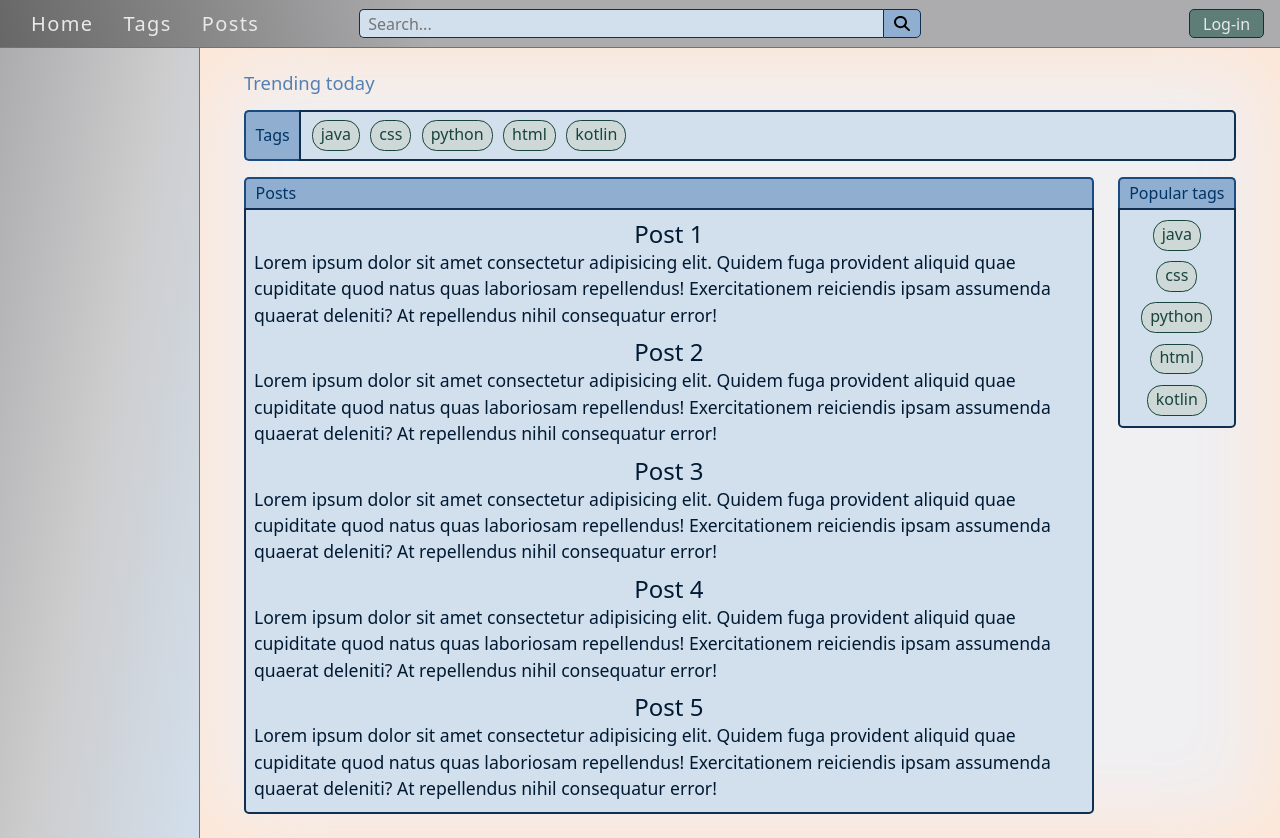
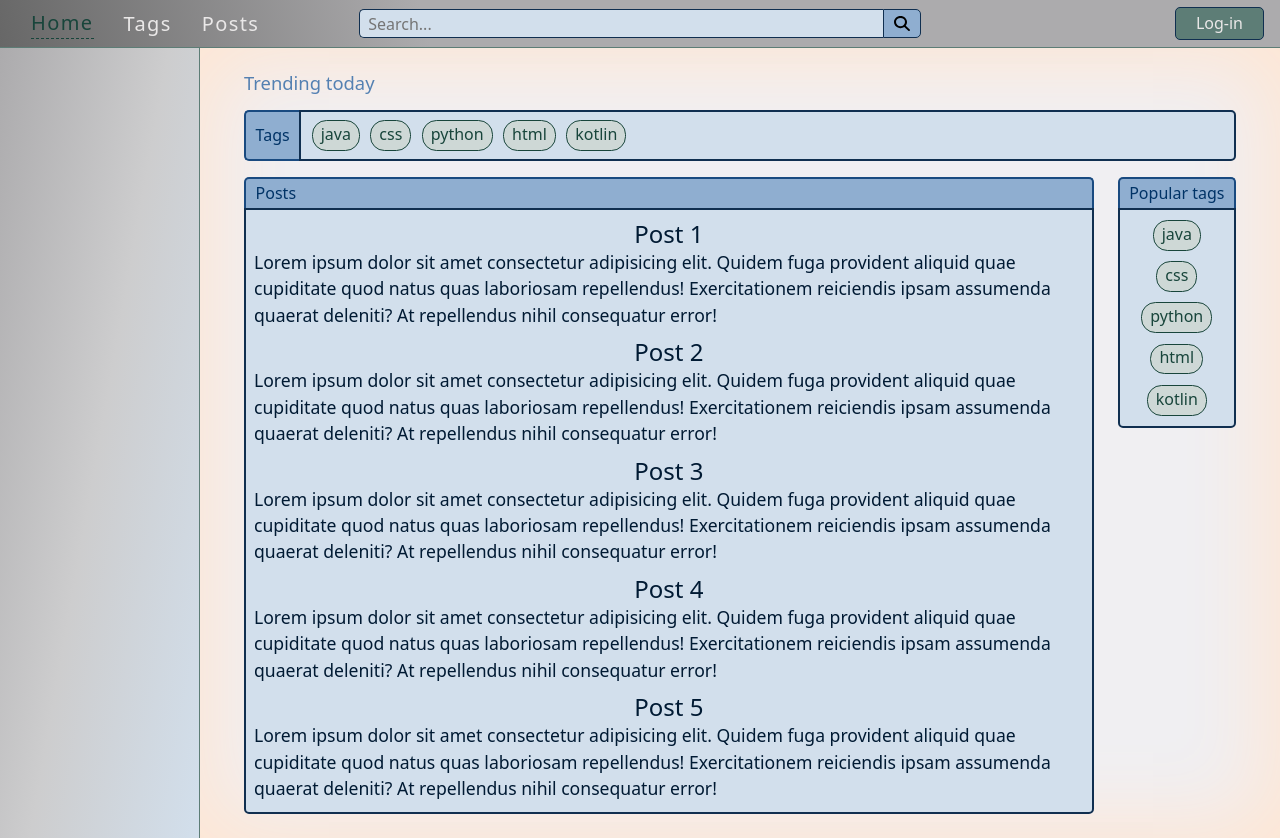
Before and after one commit to teodorpenevski/forum, an Angular app: page / in a window 1280 px wide. Built offline with nearby package versions, Linux system fonts and the light colour scheme.

Commit message:
Finished header/navbar component (v1.0)

```diff
--- a/src/app/components/nav-links/nav-links.component.css
+++ b/src/app/components/nav-links/nav-links.component.css
@@ -20,7 +20,6 @@
 }
 
 .nav-item {
-
   width: auto;
   height: 100%;
 
@@ -35,11 +34,21 @@
 
 .nav-link:hover {
   color: var(--color-primary-main);
+  text-shadow: 0 0 1px var(--color-primary-light);
 }
 
-.selected {
+.nav-link:focus {
   color: var(--color-accent-green-dark);
-  /* border-bottom: 2px dashed var(--color-accent-green-dark); */
+}
+
+.selected-link {
+  color: var(--color-accent-green-dark);
+  border-bottom: 1px dashed var(--color-accent-green-dark);
+}
+
+.selected-link:hover {
+  color: var(--color-accent-orange-dark);
+  text-shadow: 0 0 1px var(--color-accent-green-dark);
 }
 
 app-search-bar {
--- a/src/app/components/nav-links/nav-links.component.html
+++ b/src/app/components/nav-links/nav-links.component.html
@@ -1,15 +1,16 @@
 <ul class="nav-list">
 
   <li class="nav-item">
-    <a class="nav-link" href="/">Home</a>
+    <a class="nav-link" routerLink="/" routerLinkActive="selected-link" [routerLinkActiveOptions]="{exact:
+      true}">Home</a>
   </li>
 
   <li class="nav-item">
-    <a class="nav-link" href="/tags">Tags</a>
+    <a class="nav-link" routerLink="/tags" routerLinkActive="selected-link">Tags</a>
   </li>
 
   <li class="nav-item">
-    <a class="nav-link" href="/posts">Posts</a>
+    <a class="nav-link" routerLink="/posts" routerLinkActive="selected-link">Posts</a>
   </li>
 
 </ul>
--- a/src/app/components/nav-links/nav-links.component.ts
+++ b/src/app/components/nav-links/nav-links.component.ts
@@ -6,5 +6,4 @@ import { Component } from '@angular/core';
   styleUrls: ['./nav-links.component.css']
 })
 export class NavLinksComponent {
-
 }
--- a/src/app/components/search-bar/search-bar.component.css
+++ b/src/app/components/search-bar/search-bar.component.css
@@ -24,6 +24,12 @@
   background-color: var(--color-primary-lighter);
 }
 
+.search-bar input:focus {
+  outline: none;
+
+  box-shadow: inset 0 0 5px var(--color-accent-orange-light);
+}
+
 .search-bar button {
   width: 5%;
   height: 60%;
@@ -42,6 +48,16 @@
   align-items: center;
 }
 
+.search-bar button:hover {
+  background-color: var(--color-accent-orange-light);
+  box-shadow: 0 0 3px var(--color-accent-orange-dark);
+}
+
+.search-bar button:focus {
+  background-color: var(--color-accent-orange-dark);
+  box-shadow: 0 0 1px var(--color-accent-orange-dark);
+}
+
 .search-bar button img {
   height: 60%;
   aspect-ratio: 1;
--- a/src/app/pages/nav-bar/nav-bar.component.css
+++ b/src/app/pages/nav-bar/nav-bar.component.css
@@ -38,14 +38,15 @@ nav {
   flex-direction: row;
   justify-content: flex-end;
   align-items: center;
+
+  text-align: center;
 }
 
-.button button {
-  width: 30%;
-  height: 60%;
+.button a {
+  margin: 0;
+  padding: 0.15rem 1.25rem 0.25rem 1.25rem;
 
-  margin: 0;
-  padding: 0;
+  text-decoration: none;
 
   border: 1px solid var(--color-primary-darker);
   border-radius: 5px;
@@ -53,3 +54,13 @@ nav {
 
   color: var(--color-text-light);
 }
+
+.button a:hover {
+  background-color: var(--color-accent-orange-light);
+  box-shadow: 0 0 5px var(--color-accent-green-dark);
+}
+
+.button a:focus {
+  background-color: var(--color-accent-orange-dark);
+  box-shadow: 0 0 3px var(--color-accent-green-dark);
+}
--- a/src/app/pages/nav-bar/nav-bar.component.html
+++ b/src/app/pages/nav-bar/nav-bar.component.html
@@ -7,7 +7,9 @@
     <app-search-bar></app-search-bar>
 
     <div class="button">
-      <button type="button">Log-in</button>
+      <a routerLink="/user">Log-in</a>
+      <!-- za neregistrirani: /user/register -->
+      <!-- za registrirani: /user/login -->
     </div>
 
   </nav>
```
